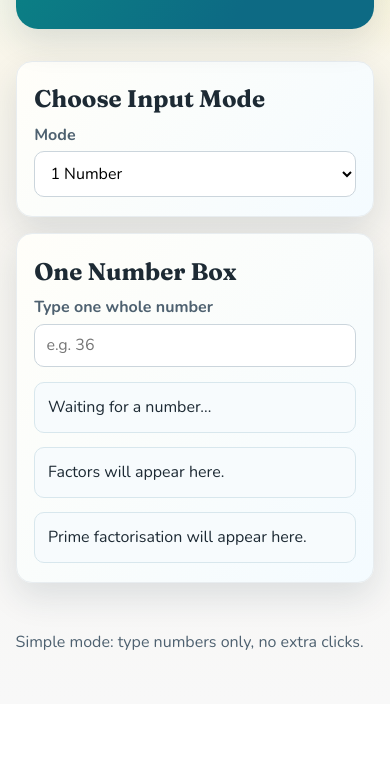
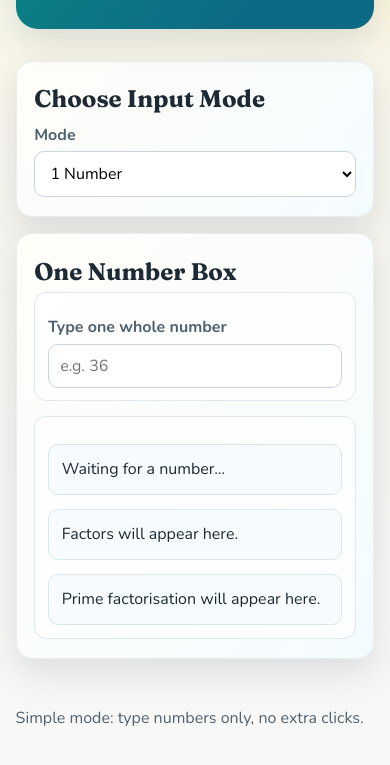
Before and after one commit to zwh19921116-crypto/Mathematics-FactorsExplorer, a plain HTML site: page index.html in a window 390 px wide. Shown: the part 203-968 px from the top of the page. Before the commit the page ends 907 px from the top, so only its background shows below. Drawn offline with nearby package versions, Linux system fonts and the light colour scheme.

Commit message:
Compact mode layout with input-left and stats-right

```diff
--- a/index.html
+++ b/index.html
@@ -30,8 +30,13 @@
 
     <section class="card wide simple-card" id="oneModeCard">
       <h2>One Number Box</h2>
+      <div class="mode-layout">
+        <div class="mode-input-pane">
           <label for="singleNumberInput">Type one whole number</label>
           <input id="singleNumberInput" type="number" min="1" placeholder="e.g. 36" />
+        </div>
+
+        <div class="mode-stats-pane">
           <div id="singleExploreHint" class="result" aria-live="polite">Waiting for a number...</div>
           <div id="factorResult" class="result" aria-live="polite">Factors will appear here.</div>
           <div id="primeResult" class="result" aria-live="polite">Prime factorisation will appear here.</div>
@@ -48,10 +53,14 @@
               <tbody id="singleStatsBody"></tbody>
             </table>
           </div>
+        </div>
+      </div>
     </section>
 
     <section class="card wide simple-card hidden" id="twoModeCard">
       <h2>Two Number Box</h2>
+      <div class="mode-layout">
+        <div class="mode-input-pane">
           <p class="helper-text">Type both numbers. GCD and LCM appear automatically.</p>
           <div class="two-inputs">
             <div>
@@ -63,6 +72,9 @@
               <input id="numB" type="number" min="1" placeholder="e.g. 24" />
             </div>
           </div>
+        </div>
+
+        <div class="mode-stats-pane">
           <div id="gcdLcmResult" class="result" aria-live="polite">Waiting for two numbers...</div>
 
           <div id="twoStatsWrap" class="table-wrap hidden" aria-live="polite">
@@ -77,6 +89,8 @@
               <tbody id="twoStatsBody"></tbody>
             </table>
           </div>
+        </div>
+      </div>
     </section>
   </main>
 
--- a/styles.css
+++ b/styles.css
@@ -119,6 +119,25 @@ h1 {
   display: grid;
   grid-template-columns: repeat(2, minmax(0, 1fr));
   gap: 0.7rem;
+}
+
+.mode-layout {
+  display: grid;
+  grid-template-columns: minmax(240px, 0.9fr) minmax(0, 1.6fr);
+  gap: 0.9rem;
+  align-items: start;
+}
+
+.mode-input-pane,
+.mode-stats-pane {
+  background: #ffffffcc;
+  border: 1px solid #dde9ef;
+  border-radius: 12px;
+  padding: 0.8rem;
+}
+
+.mode-input-pane .helper-text {
+  margin-top: 0;
 }
 
 .table-wrap {
@@ -301,6 +320,10 @@ button:hover {
     grid-template-columns: 1fr;
   }
 
+  .mode-layout {
+    grid-template-columns: 1fr;
+  }
+
   .row {
     flex-direction: column;
   }
```
Lines whose indentation alone changed are shown as unchanged.
